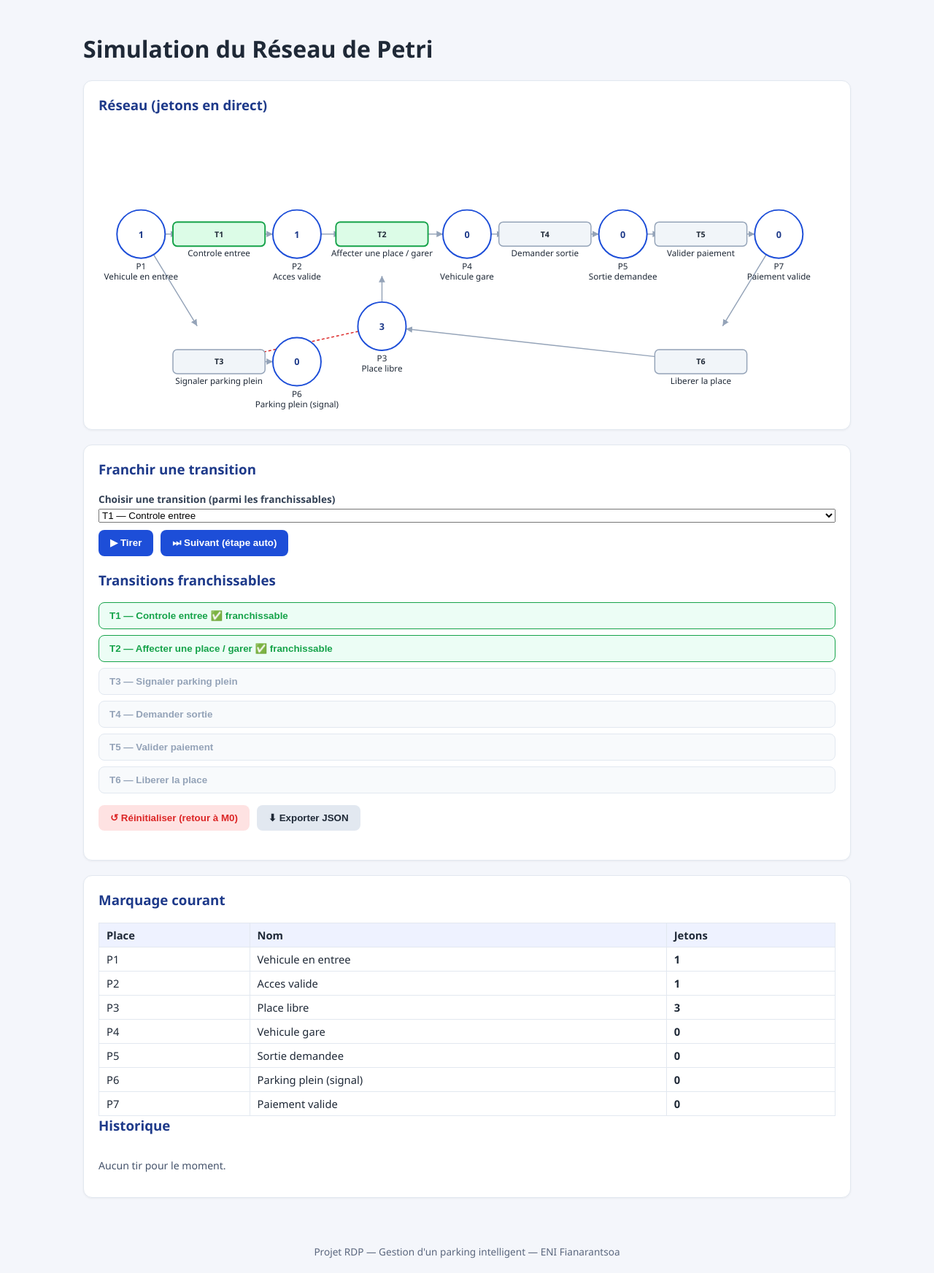
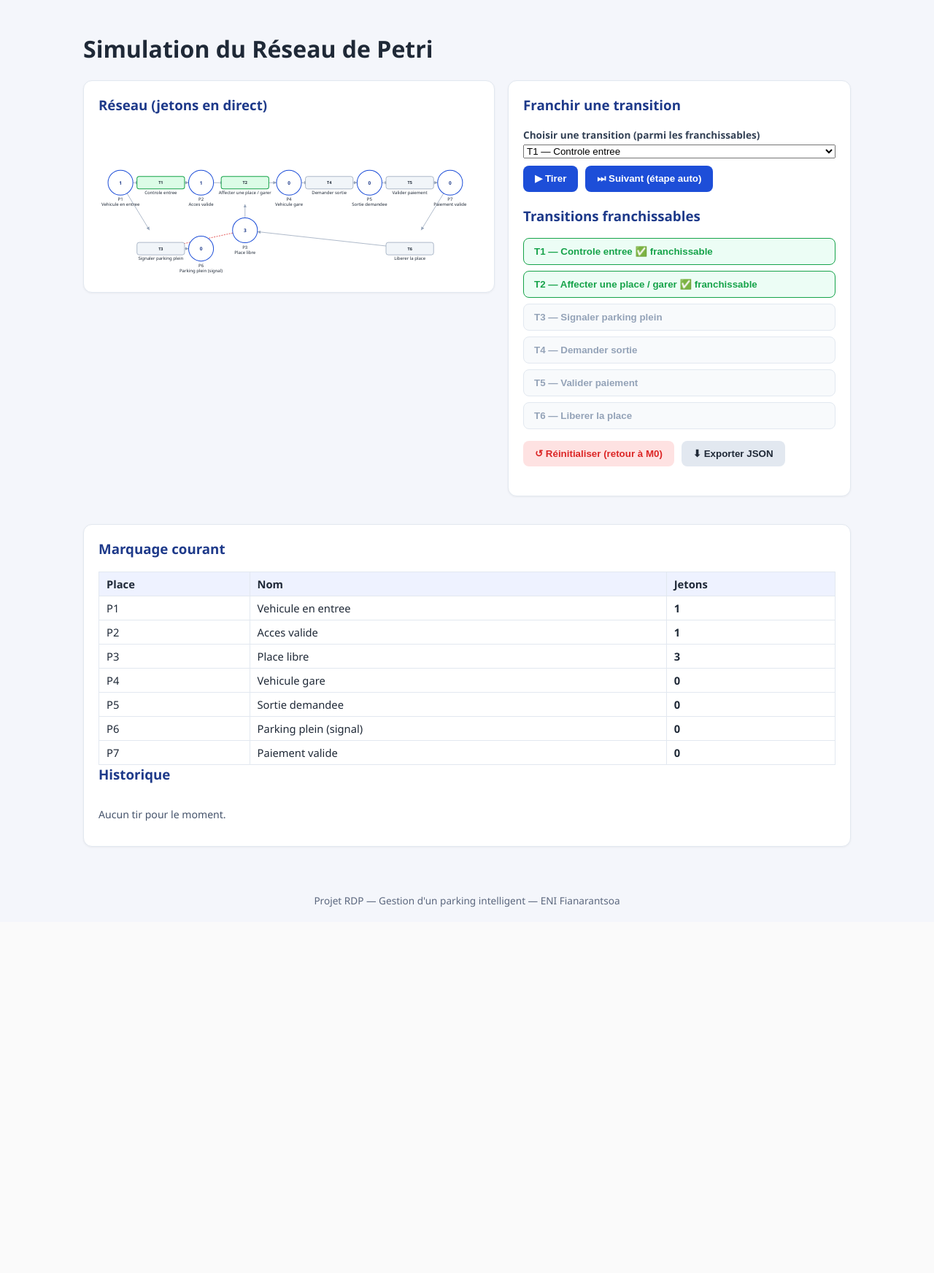
Before and after one commit to HASINA-Nirina/R-seau-de-P-tri-RDP-, a Flask app: page /simulation in a window 1280 px wide. Shown: the part 55-1799 px from the top of the page at 73% size. After the commit the page ends 1298 px from the top, so only its background shows below. Run offline with Flask 3, Linux system fonts and the light colour scheme.

Commit message:
style: grille 3 colonnes sur la page simulation pour eviter le scroll en grand ecran

```diff
--- a/static/css/style.css
+++ b/static/css/style.css
@@ -117,6 +117,26 @@ body {
 }
 @media (max-width: 950px) { .sim-layout { grid-template-columns: 1fr; } }
 
+/* Grille 3 colonnes pour la page Simulation : diagramme | controles | marquage+historique.
+   Objectif : sur grand ecran, tout est visible cote a cote, sans avoir a scroller
+   la page pour voir le marquage et l'historique en meme temps. */
+.sim-layout-3 {
+    display: grid;
+    grid-template-columns: 1.3fr 1fr 1fr;
+    gap: 18px;
+    align-items: start;
+}
+@media (max-width: 1400px) {
+    .sim-layout-3 { grid-template-columns: 1.2fr 1fr; }
+    .sim-layout-3 .info-card { grid-column: 1 / -1; }
+}
+@media (max-width: 900px) {
+    .sim-layout-3 { grid-template-columns: 1fr; }
+    .sim-layout-3 .info-card { grid-column: auto; }
+}
+
+.info-card .history-list { max-height: 320px; }
+
 .diagram-card svg { width: 100%; height: auto; }
 
 .banner {
```
